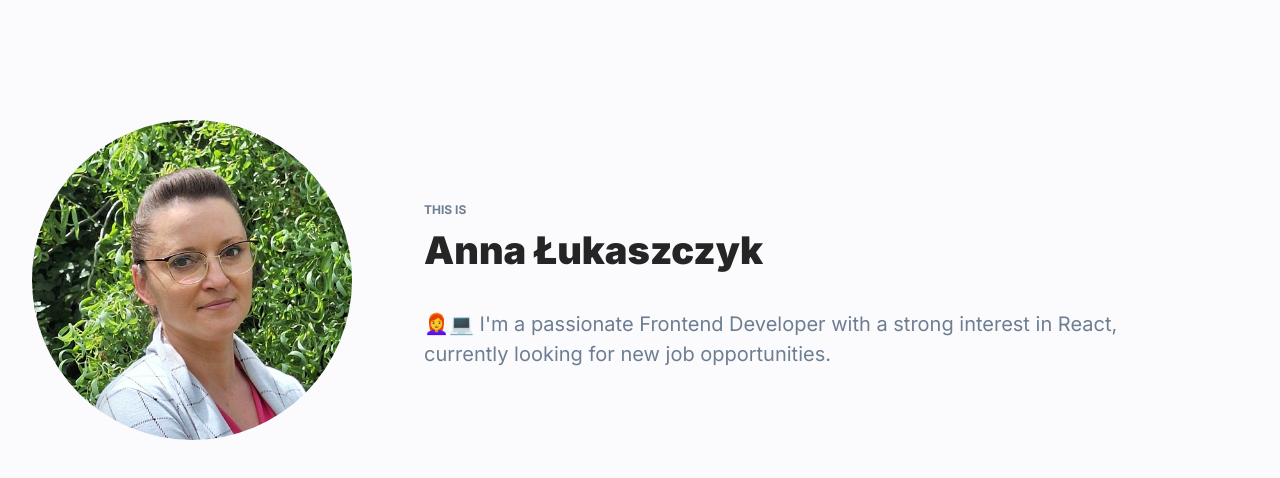
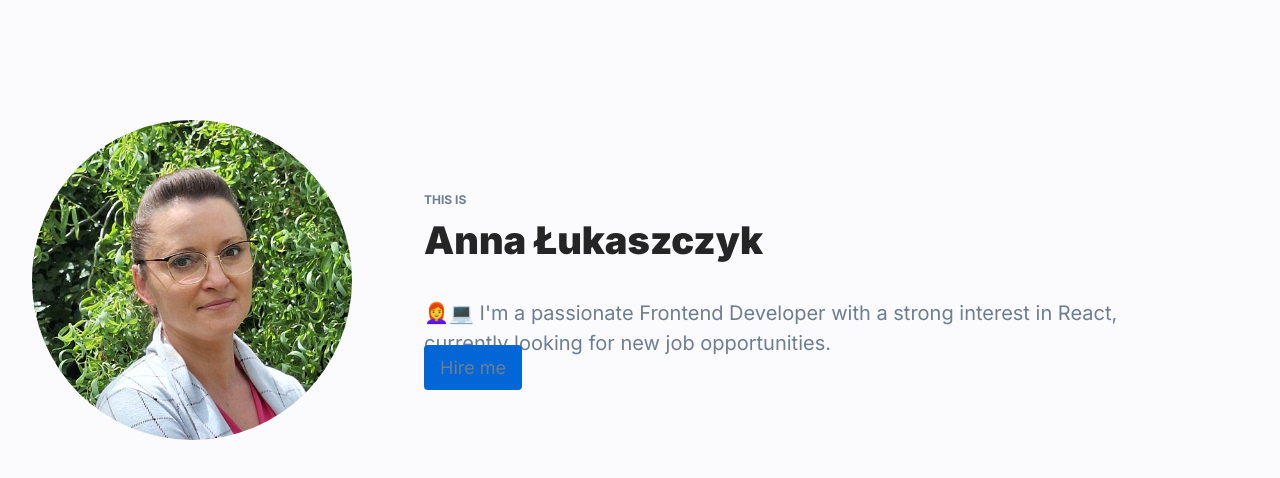
Before and after one commit to AnnaLukaszczyk/Personal-homepage, a React (Create React App) app: page / in a window 1280 px wide. Shown: the top 478 px of the page. Built offline with nearby package versions, Linux system fonts and the light colour scheme.

Commit message:
added <Button>

```diff
--- a/src/features/PersonalHomepage/MainInformation/index.js
+++ b/src/features/PersonalHomepage/MainInformation/index.js
@@ -1,3 +1,4 @@
+import { Button } from "../Button";
 import annaLukaszczykProfile from "./profile.jpg";
 import { Wrapper, Photo, ThisIs, Name, Summary } from "./styled";
 
@@ -9,6 +10,7 @@ export const MainInformation = () => (
 			<Name>Anna Łukaszczyk</Name>
             <Summary>👩‍🦰💻 I'm a passionate Frontend Developer with a strong interest in React, currently
             looking for new job opportunities.</Summary>
+            <Button>Hire me</Button>
 		</div>
 	</Wrapper>
 );
```
